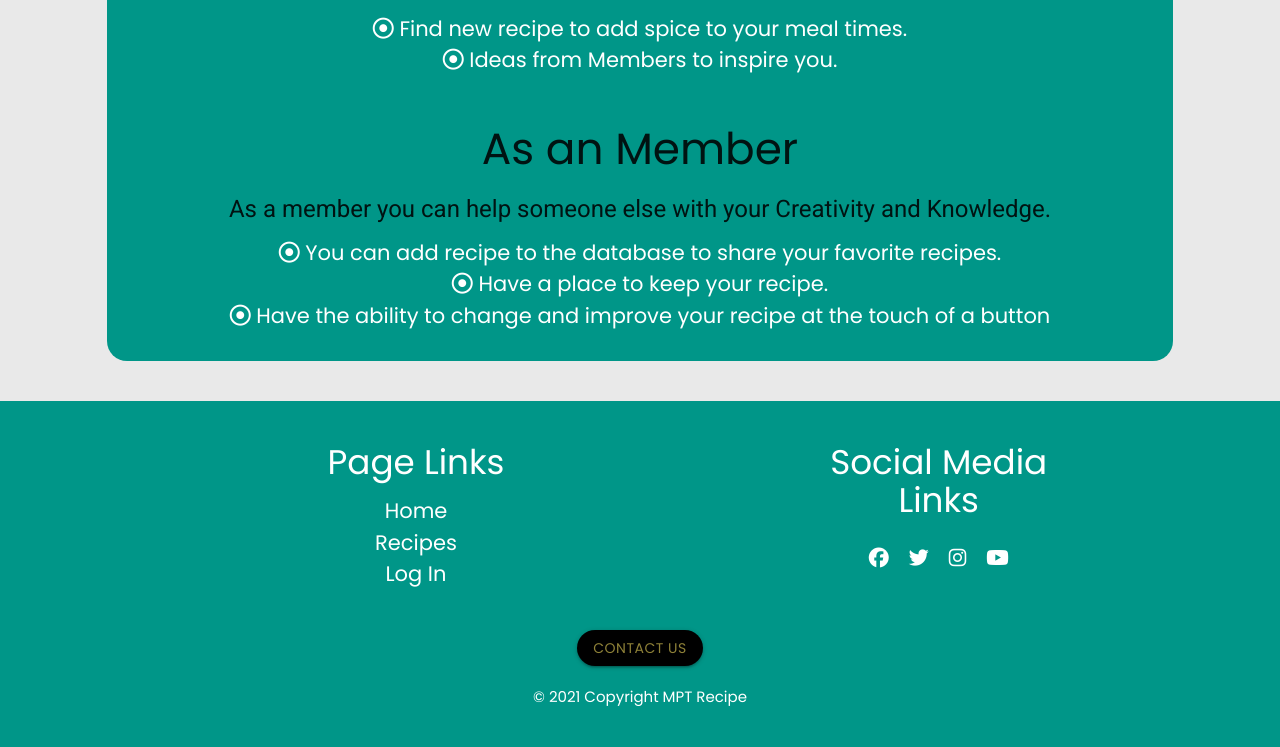
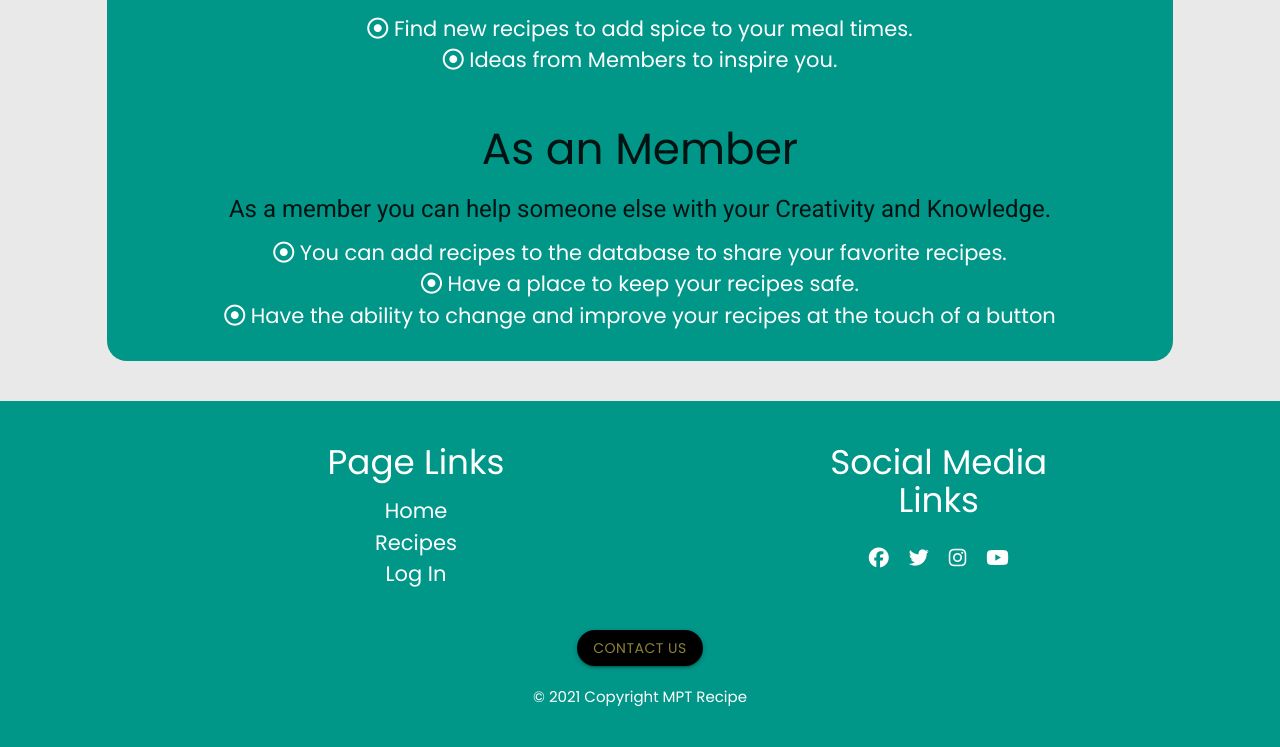
Before and after one commit to Craigharrison79/MS3-Recipes, a Flask app: page / in a window 1280 px wide. Shown: the part 2322-3069 px from the top of the page. Run offline with Flask 2, Linux system fonts and the light colour scheme; some libraries are stand-ins or nearby versions.

Commit message:
Small changes to template file for spell check fixing the safari button issue and changing minlenght on input.

```diff
--- a/static/css/style.css
+++ b/static/css/style.css
@@ -49,6 +49,10 @@ p small {
 .card-color {
     /*---- Add / Edit recipe page Card ---*/
     background-color: #fff;
+}
+
+.btn-bg-colour {
+    background-color: red;
 }
 
 
--- a/templates/add_recipe.html
+++ b/templates/add_recipe.html
@@ -61,7 +61,7 @@
                   <td id="col0" class="input-field">
                     <i class="fas fa-clipboard-list prefix"></i>
                     <input id="ingredients" name="ingredients" type="text" class="validate" aria-label="ingredients"
-                    minlength="5" maxlength="50"patten="[a-zA-Z0-9]" required>
+                    minlength="3" maxlength="100"patten="[a-zA-Z0-9]" required>
                     <label for="ingredients">Ingredients</label>
                   </td>
                 </tr>
@@ -88,7 +88,7 @@
                 <tr>
                   <td id="column0" class="input-field">
                     <i class="fas fa-book-reader prefix"></i>
-                    <textarea id="method" name="method" class="materialize-textarea" aria-label="method" minlength="5"
+                    <textarea id="method" name="method" class="materialize-textarea" aria-label="method" minlength="4"
                     maxlength="300" patten="[a-zA-Z0-9]" required></textarea>
                     <label for="method"> Method</label>
                   </td>
@@ -134,7 +134,7 @@
                 <!-- Recipe create by-->
                 <div class="input-field col s10 offset-s1 m5">
                   <i class="fas fa-users prefix"></i>
-                  <input id="create_by" name="create_by" type="text" class="validate" aria-label="Create by" minlength="5" maxlength="30">
+                  <input id="create_by" name="create_by" type="text" class="validate" aria-label="Create by" minlength="3" maxlength="30">
                   <label for="create_by">Create by</label>
                 </div>
               </div>
--- a/templates/home.html
+++ b/templates/home.html
@@ -11,7 +11,7 @@
         <div class="col m8 offset-m2 l12 center-align">
             <h1 class="header center-align white-text">MPT Recipes</h1>
             <h2 class="header center-align black-text">HEALTHY MEALS AND FITNESS RECIPES</h2>
-            <p class="black-text text-darken-3 lighten-3">Here you will find delicious healthy dishes for all you needs.
+            <p class="black-text text-darken-3 lighten-3">Here you will find delicious healthy dishes for all your needs.
                 Recipes that don't sacrifice on flavor stay true to your health goals and that the whole family can
                 enjoy.</p>
             <br>
@@ -74,7 +74,7 @@
                         <h3>As a Vistor</h3>
                         <ul class="site-info">
                             <li class="white-text"><i class="far fa-dot-circle"></i> Find new
-                                recipe to add spice to your meal times.</li>
+                                recipes to add spice to your meal times.</li>
                             <li class="white-text"><i class="far fa-dot-circle"></i> Ideas from
                                 Members to inspire you.</li>
                         </ul>
@@ -86,12 +86,12 @@
                         <p class="margin-b10">As a member you can help someone else with your Creativity and Knowledge.</p>
                         <ul class="site-info">
                             <li class="white-text"><i class="far fa-dot-circle"></i> You
-                                can add recipe to the database to share your
+                                can add recipes to the database to share your
                                 favorite recipes.</li>
                             <li class="white-text"><i class="far fa-dot-circle"></i> Have
-                                a place to keep your recipe.</li>
+                                a place to keep your recipes safe.</li>
                             <li class="margin-b10 white-text"><i class="far fa-dot-circle"></i> Have
-                                the ability to change and improve your recipe at the touch of a button</li>
+                                the ability to change and improve your recipes at the touch of a button</li>
                         </ul>
                     </div>
                 </div>
--- a/templates/profile.html
+++ b/templates/profile.html
@@ -20,7 +20,7 @@
                                     <div class="col s12">
                                         <p>As a member of MPT you can enter your recipes into the database for other
                                             people to see.
-                                            Below in the contor panel
+                                            Below in the control panel
                                             you have three option,
                                         </p>
                                     </div>
--- a/templates/recipe_update.html
+++ b/templates/recipe_update.html
@@ -88,7 +88,7 @@
                       <div class="row">
                         <div class="col s12 m10 offset-m1 center-align">
                           <p class="black-text">Click here to add more ingredients to your recipe!</p>
-                          <a type="button" class="btn waves-effect red white-text darken-text-2 card-style"
+                          <a type="button" class="btn waves-effect btn-bg-colour white-text darken-text-2 card-style"
                             onclick="addExtraIngredients()">Add
                             Ingredients</a>
                         </div>
@@ -151,7 +151,7 @@
                       </table>
                       <div class="col s10 offset-s1 center-align">
                         <p class="black-text">Click here to add more Instructions!</p>
-                        <a type="button" class="btn waves-effect red white-text darken-text-2 card-style margin-20px"
+                        <a type="button" class="btn waves-effect btn-bg-colour white-text darken-text-2 card-style margin-20px"
                           onclick="addExtraMethod()">Add
                           Method</a>
                       </div>
--- a/templates/show_recipe.html
+++ b/templates/show_recipe.html
@@ -31,8 +31,8 @@
                             <!-- All Recipe Timing Info -->
                             <div class="row center-align">
                                 <div class="col s12">
-                                    <p class="black-text">Cooking Time: {{ recipe.cooking_time }}</p>
-                                    <p class="black-text">Prep Time: {{ recipe.prep_time }}</p>
+                                    <p class="black-text">Cooking Time: {{ recipe.cooking_time }} mins</p>
+                                    <p class="black-text">Prep Time: {{ recipe.prep_time }} mins</p>
                                     <p class="black-text">Servings: {{ recipe.servings }}</p>
                                     <div class="margin-t10">
                                         <span class="card-title white-text">By: {{ recipe.create_by }}</span>
```
